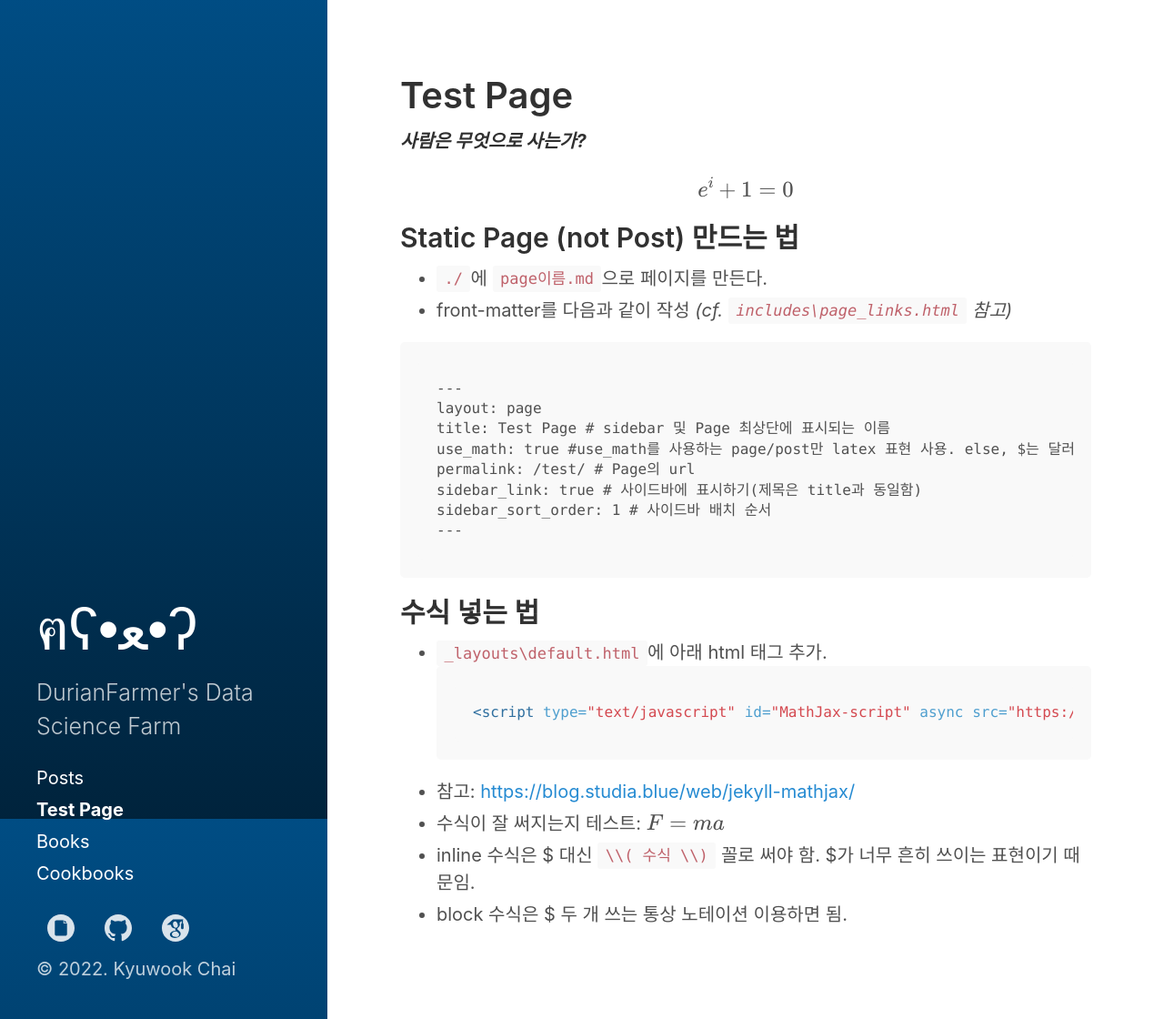
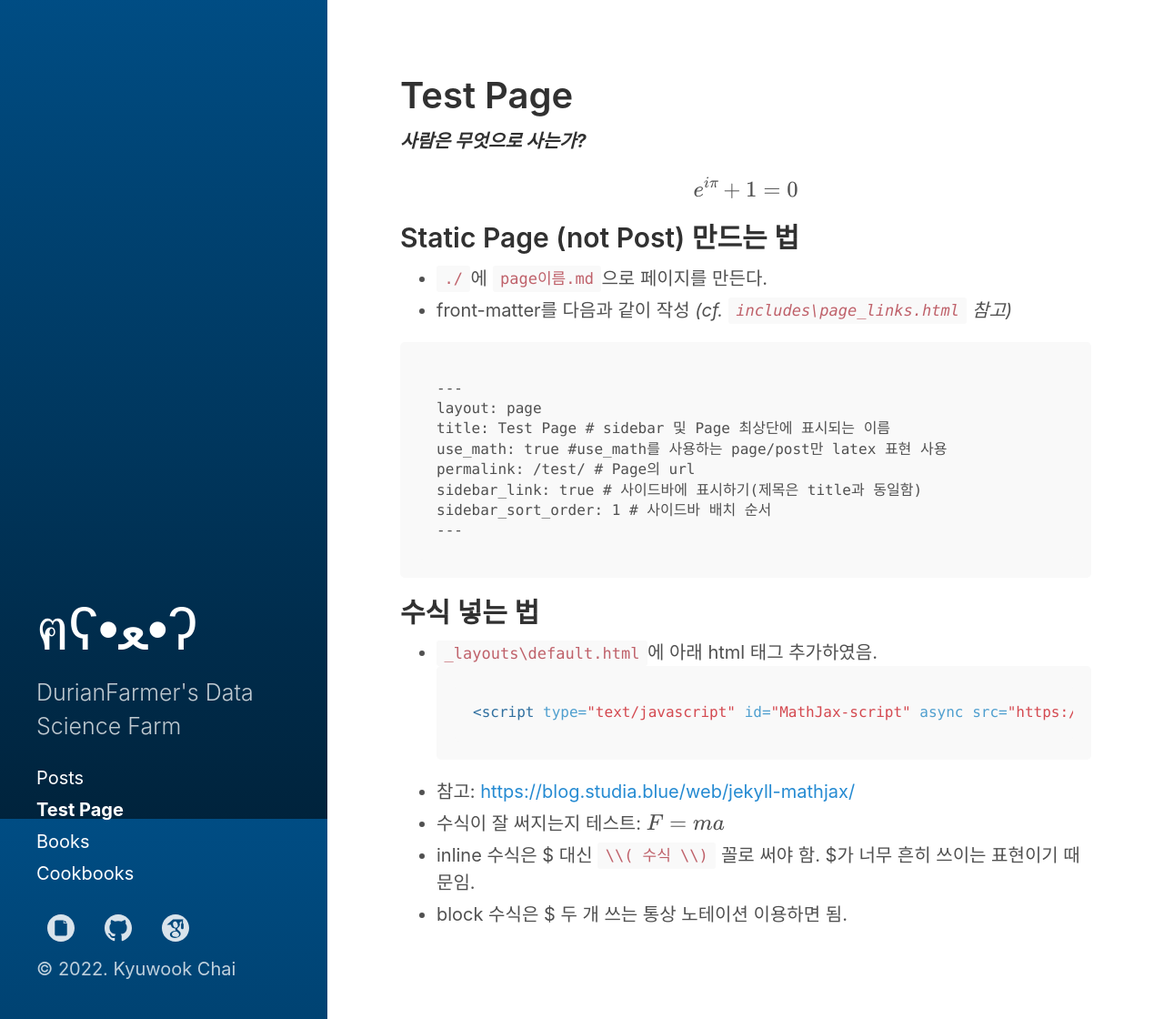
Before and after one commit to DurianFarmer/DurianFarmer.github.io, a Jekyll site: the page built from test.md, in a window 1280 px wide and 1120 px high. Shown: the whole window at 91% size. Built offline with Jekyll 4.4.1, drawn with Linux system fonts in a browser that asks for light colours; nearby versions of some CDN libraries.

Commit message:
page 추가 실험

````diff
--- a/_layouts/default.html
+++ b/_layouts/default.html
@@ -4,7 +4,7 @@
   {% include head.html %}
 
   <!-- 220928 마크다운에 수식 쓸 수 있도록 하기 -->
-  <!-- Latex 수식을 쓸 수 있게 해줌 -->
+  <!-- front matter에 use_math = true를 포함하는 page/post는 LaTex 수식을 쓸 수 있게 해줌 -->
   {% if page.use_math %}
     <script type="text/javascript" id="MathJax-script" async src="https://cdn.jsdelivr.net/npm/mathjax@3/es5/tex-chtml.js"></script>
   {% endif %}
--- a/test.md
+++ b/test.md
@@ -9,7 +9,7 @@ sidebar_sort_order: 1
 
 ***사람은 무엇으로 사는가?***
 
-$$ e^{i} + 1 = 0 $$
+$$ e^{i \pi} + 1 = 0 $$
 
 ## Static Page (not Post) 만드는 법
 - `./`에 `page이름.md`으로 페이지를 만든다.
@@ -19,7 +19,7 @@ $$ e^{i} + 1 = 0 $$
 ---
 layout: page
 title: Test Page # sidebar 및 Page 최상단에 표시되는 이름
-use_math: true #use_math를 사용하는 page/post만 latex 표현 사용. else, $는 달러로 표시.
+use_math: true #use_math를 사용하는 page/post만 latex 표현 사용
 permalink: /test/ # Page의 url
 sidebar_link: true # 사이드바에 표시하기(제목은 title과 동일함)
 sidebar_sort_order: 1 # 사이드바 배치 순서
@@ -27,7 +27,7 @@ sidebar_sort_order: 1 # 사이드바 배치 순서
 ```
 
 ## 수식 넣는 법
-- `_layouts\default.html`에 아래 html 태그 추가.
+- `_layouts\default.html`에 아래 html 태그 추가하였음.
 ```html
   <script type="text/javascript" id="MathJax-script" async src="https://cdn.jsdelivr.net/npm/mathjax@3/es5/tex-chtml.js"></script>
 ```
````
Also changed, not shown: _config.yml (+0 -13 lines).
